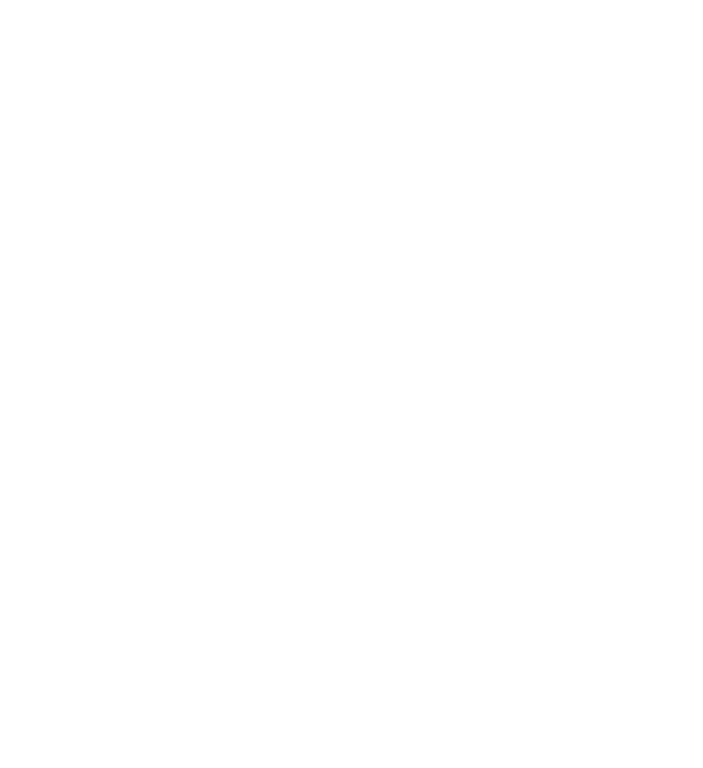
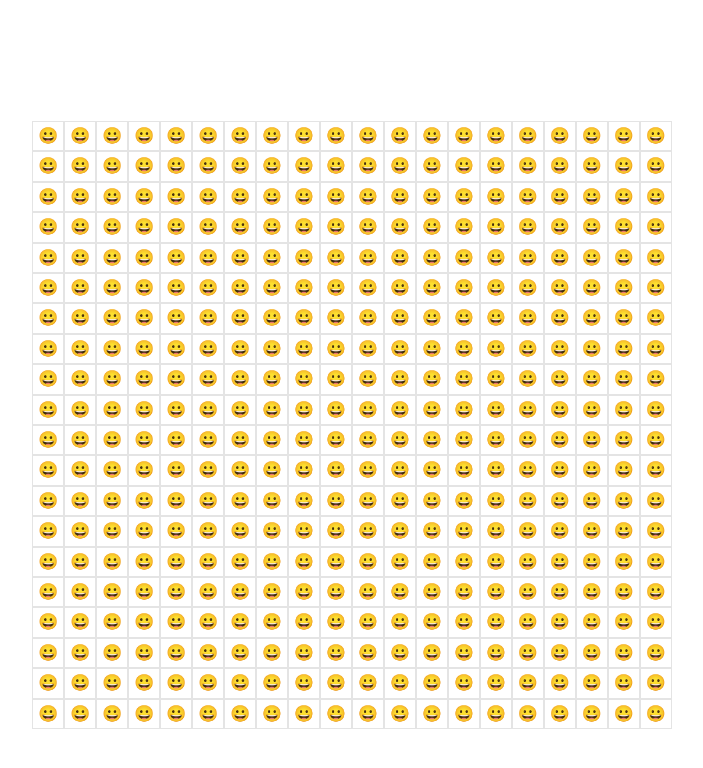
Before and after one commit to adamjgrant/emoji-game, a website with bundled scripts: page crossword/index.html in a window 1280 px wide. Shown: the whole page, without its empty margins (288-991 px from the left). Built offline with nearby package versions, Linux system fonts and the light colour scheme; files whose address does not match are found by name; a web font is replaced by a local one.

Commit message:
Adding subdir

```diff
--- a/crossword/index.html
+++ b/crossword/index.html
@@ -21,8 +21,16 @@
   class="interface"
 ><div
     class="status" id="status"></div><div
-    class="play-area" id="play_area"></div><div
+    class="play-area" id="play_area"
+    ><div
+      class="board"
+      id="board"
+    ></div></div><div
     class="keyboard" id="keyboard"></div></div>
+
+<template id="cell">
+  <div class="cell" data-row="0" data-column="0">😀</div>
+</template>
 
 <link rel="preconnect" href="https://fonts.googleapis.com">
 <link rel="preconnect" href="https://fonts.gstatic.com" crossorigin>
@@ -37,5 +45,8 @@
 
   gtag('config', 'G-5KBTZEJPSM');
 </script>
+<script src="script.js" type="module"></script>
+
+<script src="board.js" type="module"></script>
 </body>
 </html>
--- /dev/null
+++ b/crossword/modules/board.css
@@ -0,0 +1,13 @@
+.board {
+  transition: transform 0.5s ease-in-out;
+  transform: scale(1.0);
+}
+
+.row {
+  display: flex;
+}
+
+.cell {
+  padding: 5px;
+  border: 1px solid #e4e4e4;
+}
--- /dev/null
+++ b/crossword/modules/board.js
@@ -0,0 +1,2 @@
+export class Board {
+}
--- /dev/null
+++ b/crossword/script.js
@@ -0,0 +1,26 @@
+import { Board } from './modules/board.js';
+
+const GRID_SIZE = 20;
+
+"keyboard board".split(' ').forEach((class_name) => {
+  const id_name = class_name.replace(/\-/g, '_');
+  window[id_name] = document.getElementById(id_name);
+});
+window.addEventListener('DOMContentLoaded', (event) => {
+  // Create a grid of cells
+  for(let h=0;h<GRID_SIZE;h++) {
+    let row = document.createElement('div');
+    row.classList.add('row');
+    row.id = 'row-' + h;
+    for(let w=0;w<GRID_SIZE;w++) {
+      // Clone cell in template with id of "cell"
+      const cell_template = document.getElementById('cell');
+      const cell = cell_template.content.cloneNode(true);
+      const cell_element = cell.firstElementChild;
+      cell_element.setAttribute("data-row", h);
+      cell_element.setAttribute("data-column", w);
+      row.appendChild(cell);
+    }
+    board.appendChild(row);
+  }
+});
--- a/crossword/style.css
+++ b/crossword/style.css
@@ -1,3 +1,5 @@
+@import './modules/board.css';
+
 * { box-sizing: border-box; }
 
 :root {
@@ -46,6 +48,9 @@ body {
 .play-area {
   flex: 1;
   height: calc(100% - var(--status-height));
+  display: flex;
+  align-items: center;
+  justify-content: center;
 }
 
 .keyboard-open .play-area {
```
Also changed, not shown: crossword/package.json (added, +8 -0 lines), crossword/test/test.js (added, +8 -0 lines), 1 other file.
